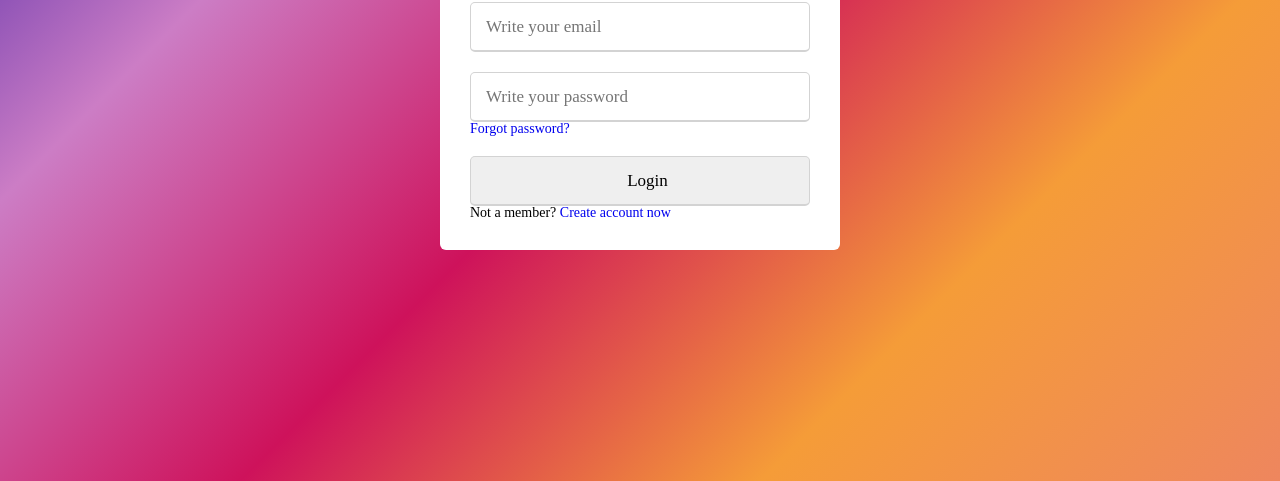
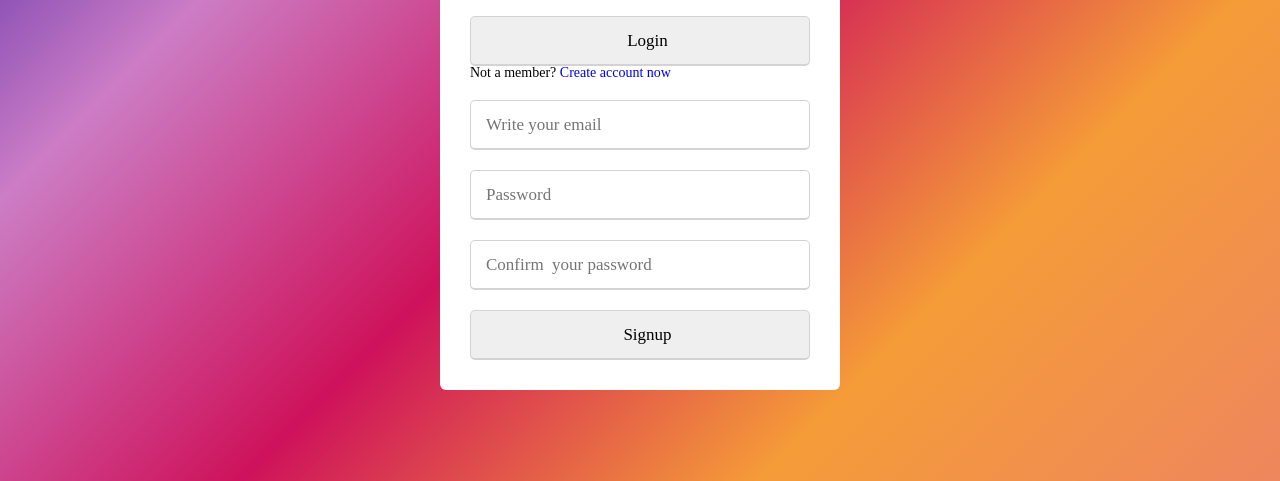
Before and after one commit to Vladyslavos/Login_form, a plain HTML site: page index.html in a window 1280 px wide. Shown: the part 319-800 px from the top of the page. Drawn offline with Linux system fonts and the light colour scheme.

Commit message:
Update index.html

```diff
--- a/index.html
+++ b/index.html
@@ -31,6 +31,24 @@
 				</div>
 				<div class="signup-link">Not a member? <a href="#!">Create account now</a></div>
 			</form>
+            <!--Signup form-->
+			<form action="#" class="signup">
+				<div class="field">
+					<input type="text" name="Users Email" placeholder="Write your email" required>
+				</div>
+
+				<div class="field">
+					<input type="password" name="Users Password" placeholder="Password" required>
+				</div>
+
+				<div class="field">
+					<input type="password" name="Users Password" placeholder="Confirm  your password" required>
+				</div>
+
+				<div class="field">
+					<input type="submit" value="Signup">
+				</div>
+			</form>
 			</div>
 		</div>
 	</div>
```
